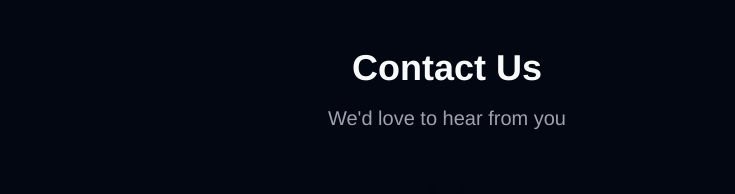
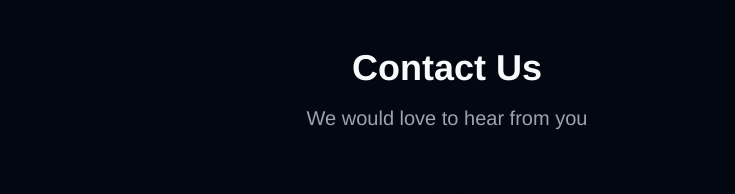
Before and after one commit to bilalmoten/rapidsitefinal, a Next.js app: page /contact in a window 1280 px wide. Shown: the top 194 px of the page, without its empty margins (193-928 px from the left). Built offline with nearby package versions, Linux system fonts and the light colour scheme.

Commit message:
changed a word

```diff
--- a/app/contact/page.tsx
+++ b/app/contact/page.tsx
@@ -18,7 +18,7 @@ export default function ContactPage() {
             Contact Us
           </h1>
           <p className="text-xl text-muted-foreground">
-            We'd love to hear from you
+            We would love to hear from you
           </p>
         </motion.div>
 
```
